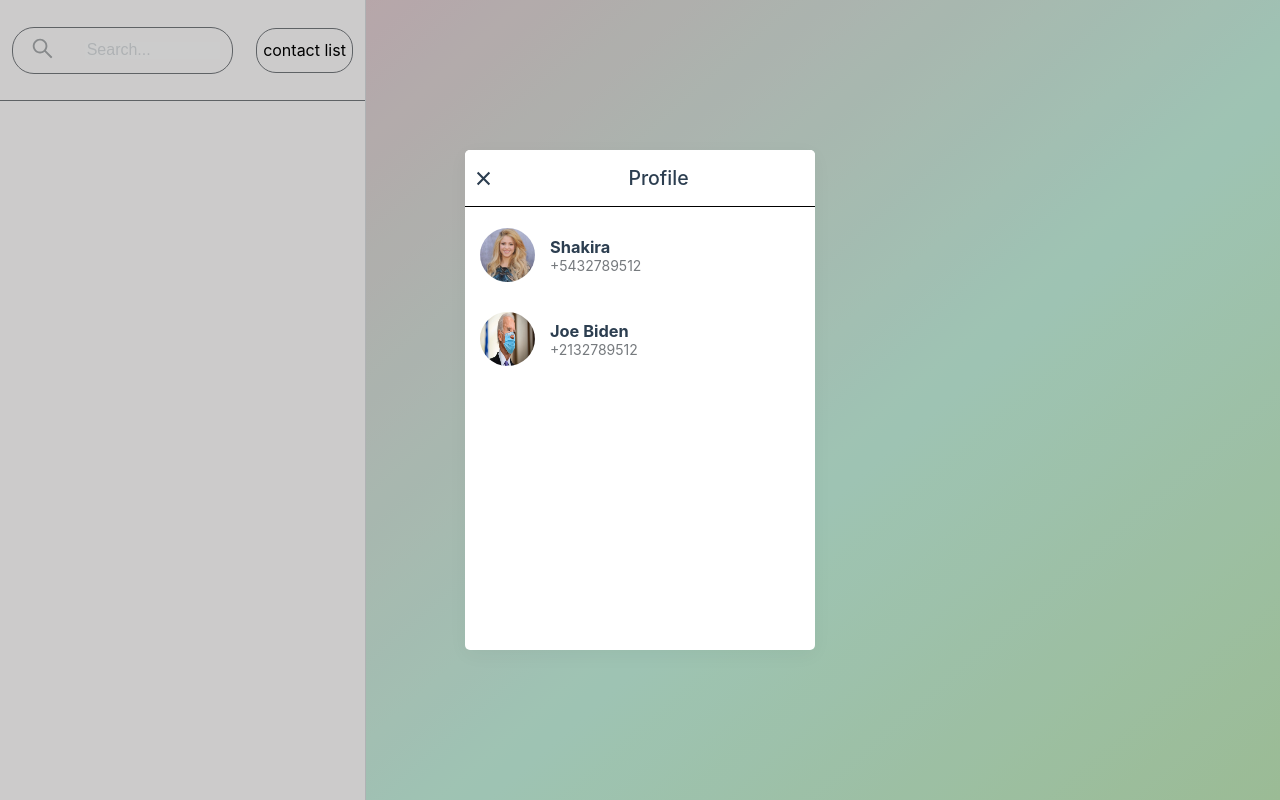
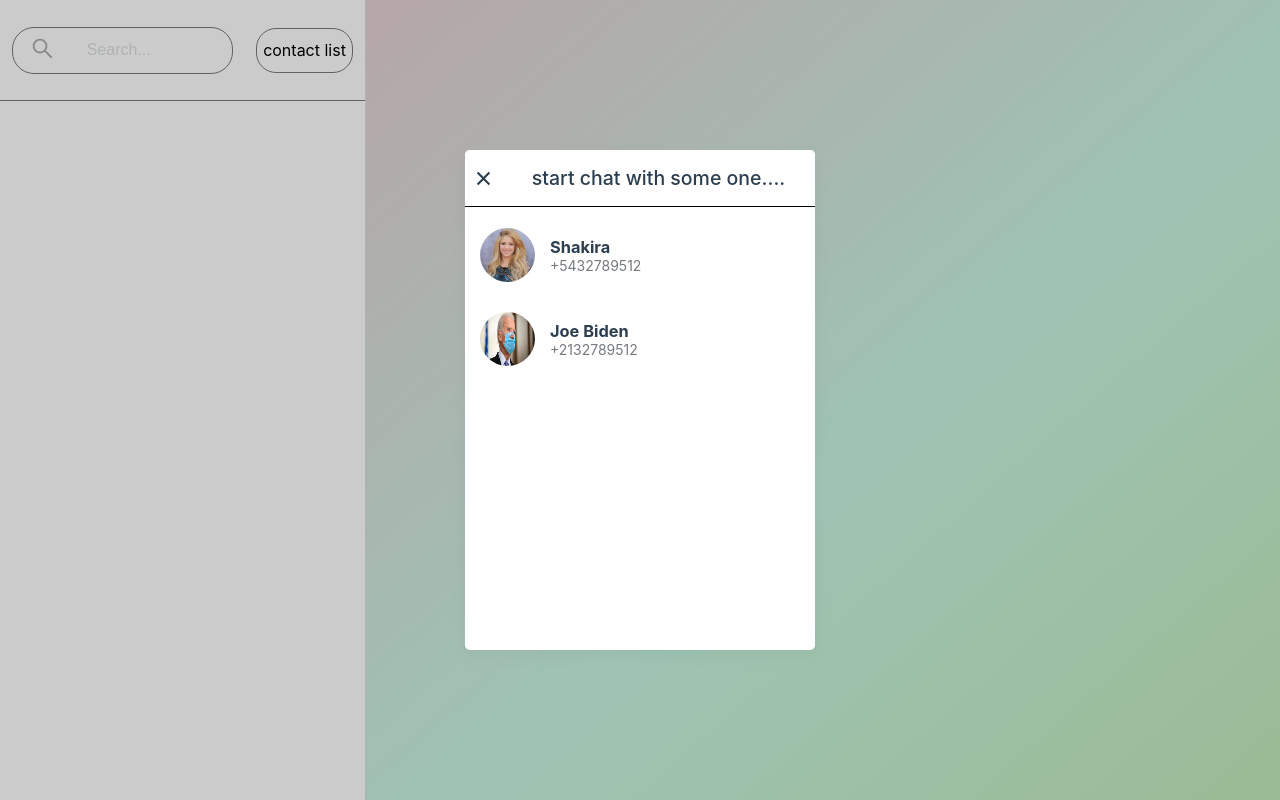
Before and after one commit to arman-ag/armagram, a React (Create React App) app: page / in a window 1280 px wide. Built offline with nearby package versions, Linux system fonts and the light colour scheme.

Commit message:
style: :art: change contact list profile title

```diff
--- a/src/Components/Contacts/ContactHeader.tsx
+++ b/src/Components/Contacts/ContactHeader.tsx
@@ -1,4 +1,3 @@
-import React from 'react';
 import { RiCloseLine } from 'react-icons/ri';
 import { useDispatch } from 'react-redux';
 import { modalAction } from '../../redux/actions';
@@ -10,7 +9,7 @@ const ContactHeader = () => {
       <button onClick={() => dispatch(modalAction.close())}>
         <RiCloseLine style={{ marginBottom: '-3px' }} size="25" color=" #2c3e50" />
       </button>
-      <div className="contact-header-title">Profile</div>
+      <div className="contact-header-title">start chat with some one....</div>
     </div>
   );
 };
--- a/src/Components/ProfileMenu/ProfileHeader.tsx
+++ b/src/Components/ProfileMenu/ProfileHeader.tsx
@@ -1,4 +1,3 @@
-import React from 'react';
 import { BsPencil } from 'react-icons/bs';
 import { RiCloseLine } from 'react-icons/ri';
 import { useDispatch } from 'react-redux';
```
